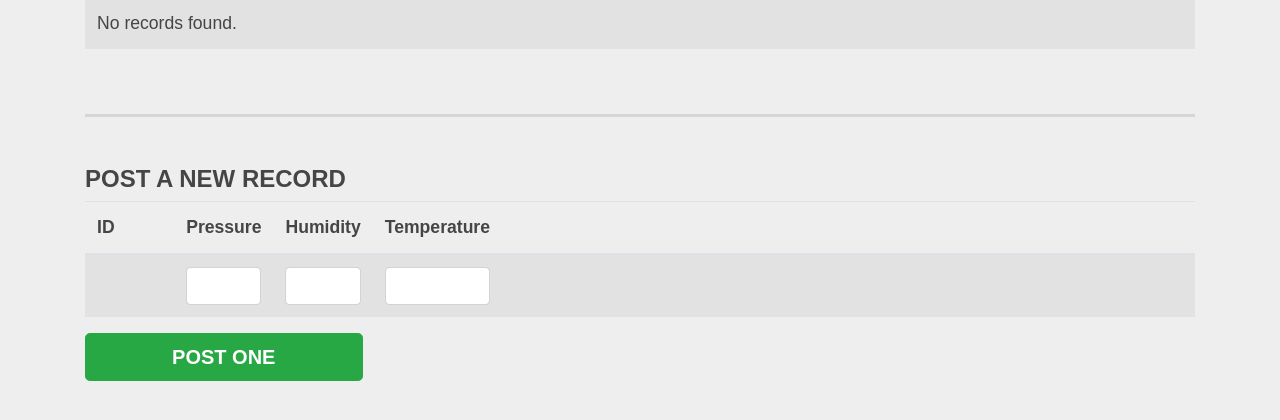
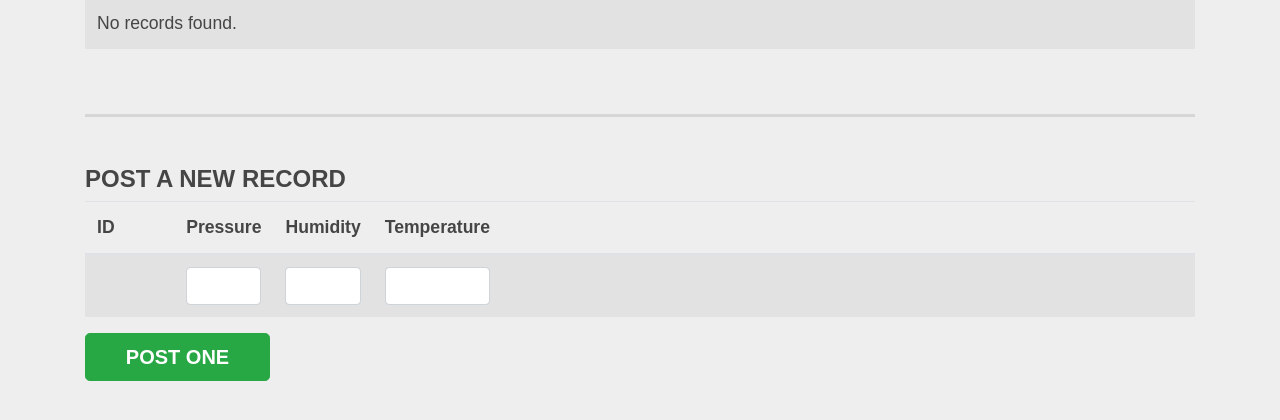
Before and after one commit to Michael-MO/Exam-TypeScript, a website built with webpack: page src/index.htm in a window 1280 px wide. Shown: the part 358-778 px from the top of the page. Built offline with nearby package versions, Linux system fonts and the light colour scheme; no server answers; a web font is replaced by a local one.

Commit message:
I like this button a little smaller

```diff
--- a/src/index.htm
+++ b/src/index.htm
@@ -114,7 +114,7 @@
       </div>
       <div class="row">
         <div class="col">
-          <button id="PostOne" class="btn btn-success btn-lg col-3">Post One</button>
+          <button id="PostOne" class="btn btn-success btn-lg col-2">Post One</button>
         </div>
       </div>
     </div>
```
